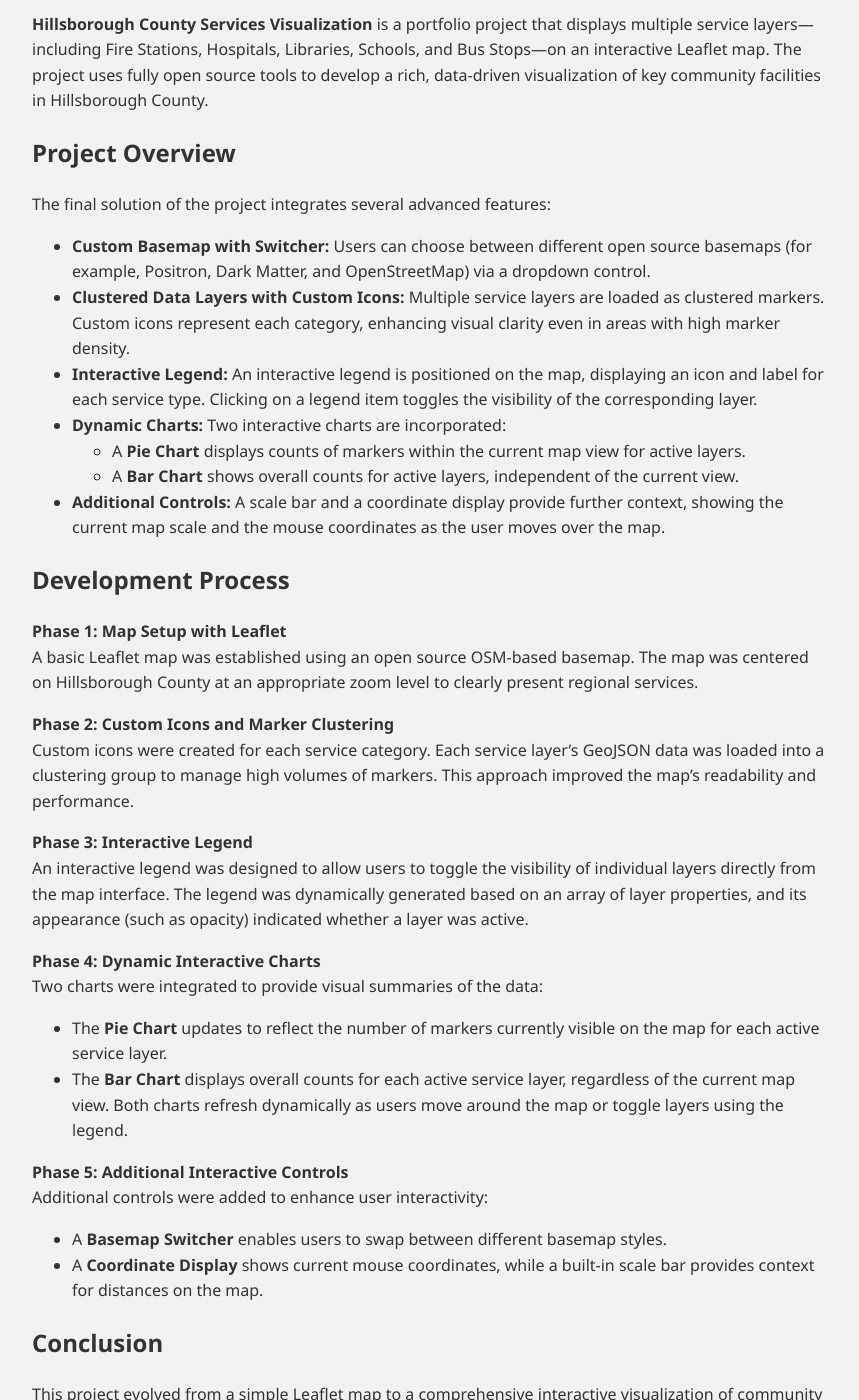
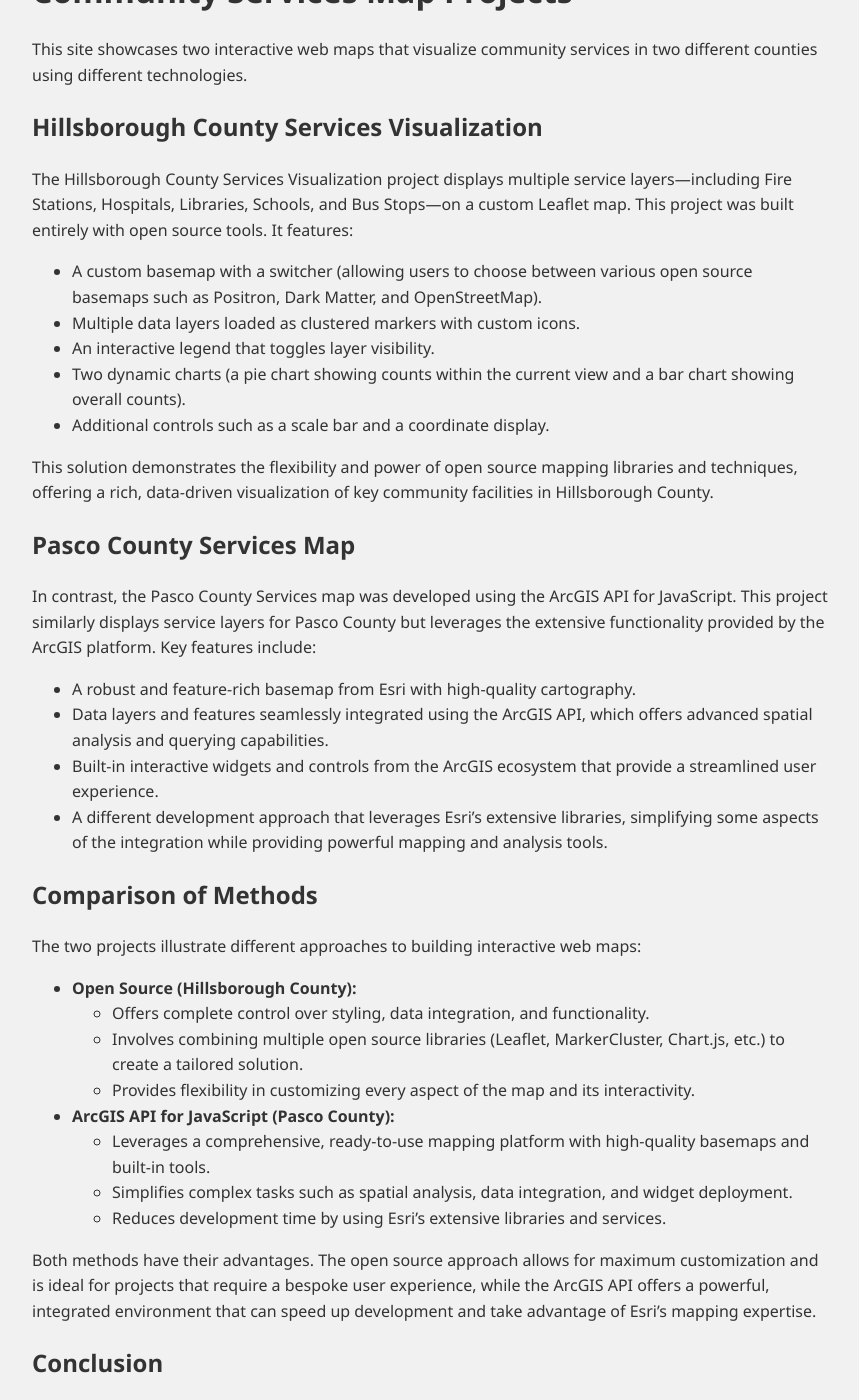
Before and after one commit to KevinMGIS/Hills_Safety_and_Services, a Jekyll site: the page built from index.md, in a window 1280 px wide and 1400 px high, scrolled down 289 px. Shown: the whole window, without its empty margins (208-1067 px from the left). Built offline with Jekyll 4.4.1, drawn with Linux system fonts in a browser that asks for light colours; some of the changed text lies outside the part shown.

Commit message:
Updated Index again

```diff
--- a/index.md
+++ b/index.md
@@ -1,54 +1,59 @@
 ---
 layout: default
-title: Hillsborough Community Map Project
+title: Community Services Map Projects
 ---
 
-[View the Interactive Map](map.html)
+[View Hillsborough County Services Map](https://kevinmgis.github.io/Hills_Safety_and_Services/map.html)
+[View Pasco County Services Map](https://kevinmgis.github.io/Pasco_Service_Visualization/map.html)
 
-# Hillsborough County Services Visualization
+# Community Services Map Projects
 
-**Hillsborough County Services Visualization** is a portfolio project that displays multiple service layers—including Fire Stations, Hospitals, Libraries, Schools, and Bus Stops—on an interactive Leaflet map. The project uses fully open source tools to develop a rich, data-driven visualization of key community facilities in Hillsborough County.
+This site showcases two interactive web maps that visualize community services in two different counties using different technologies.
 
-## Project Overview
+## Hillsborough County Services Visualization
 
-The final solution of the project integrates several advanced features:
-- **Custom Basemap with Switcher:** Users can choose between different open source basemaps (for example, Positron, Dark Matter, and OpenStreetMap) via a dropdown control.
-- **Clustered Data Layers with Custom Icons:** Multiple service layers are loaded as clustered markers. Custom icons represent each category, enhancing visual clarity even in areas with high marker density.
-- **Interactive Legend:** An interactive legend is positioned on the map, displaying an icon and label for each service type. Clicking on a legend item toggles the visibility of the corresponding layer.
-- **Dynamic Charts:** Two interactive charts are incorporated:
-  - A **Pie Chart** displays counts of markers within the current map view for active layers.
-  - A **Bar Chart** shows overall counts for active layers, independent of the current view.
-- **Additional Controls:** A scale bar and a coordinate display provide further context, showing the current map scale and the mouse coordinates as the user moves over the map.
+The Hillsborough County Services Visualization project displays multiple service layers—including Fire Stations, Hospitals, Libraries, Schools, and Bus Stops—on a custom Leaflet map. This project was built entirely with open source tools. It features:
 
-## Development Process
+- A custom basemap with a switcher (allowing users to choose between various open source basemaps such as Positron, Dark Matter, and OpenStreetMap).
+- Multiple data layers loaded as clustered markers with custom icons.
+- An interactive legend that toggles layer visibility.
+- Two dynamic charts (a pie chart showing counts within the current view and a bar chart showing overall counts).
+- Additional controls such as a scale bar and a coordinate display.
 
-**Phase 1: Map Setup with Leaflet**
-A basic Leaflet map was established using an open source OSM-based basemap. The map was centered on Hillsborough County at an appropriate zoom level to clearly present regional services.
+This solution demonstrates the flexibility and power of open source mapping libraries and techniques, offering a rich, data-driven visualization of key community facilities in Hillsborough County.
 
-**Phase 2: Custom Icons and Marker Clustering**
-Custom icons were created for each service category. Each service layer’s GeoJSON data was loaded into a clustering group to manage high volumes of markers. This approach improved the map’s readability and performance.
+## Pasco County Services Map
 
-**Phase 3: Interactive Legend**
-An interactive legend was designed to allow users to toggle the visibility of individual layers directly from the map interface. The legend was dynamically generated based on an array of layer properties, and its appearance (such as opacity) indicated whether a layer was active.
+In contrast, the Pasco County Services map was developed using the ArcGIS API for JavaScript. This project similarly displays service layers for Pasco County but leverages the extensive functionality provided by the ArcGIS platform. Key features include:
 
-**Phase 4: Dynamic Interactive Charts**
-Two charts were integrated to provide visual summaries of the data:
-- The **Pie Chart** updates to reflect the number of markers currently visible on the map for each active service layer.
-- The **Bar Chart** displays overall counts for each active service layer, regardless of the current map view.
-Both charts refresh dynamically as users move around the map or toggle layers using the legend.
+- A robust and feature-rich basemap from Esri with high-quality cartography.
+- Data layers and features seamlessly integrated using the ArcGIS API, which offers advanced spatial analysis and querying capabilities.
+- Built‑in interactive widgets and controls from the ArcGIS ecosystem that provide a streamlined user experience.
+- A different development approach that leverages Esri's extensive libraries, simplifying some aspects of the integration while providing powerful mapping and analysis tools.
 
-**Phase 5: Additional Interactive Controls**
-Additional controls were added to enhance user interactivity:
-- A **Basemap Switcher** enables users to swap between different basemap styles.
-- A **Coordinate Display** shows current mouse coordinates, while a built‑in scale bar provides context for distances on the map.
+## Comparison of Methods
+
+The two projects illustrate different approaches to building interactive web maps:
+
+- **Open Source (Hillsborough County):**
+  - Offers complete control over styling, data integration, and functionality.
+  - Involves combining multiple open source libraries (Leaflet, MarkerCluster, Chart.js, etc.) to create a tailored solution.
+  - Provides flexibility in customizing every aspect of the map and its interactivity.
+
+- **ArcGIS API for JavaScript (Pasco County):**
+  - Leverages a comprehensive, ready-to-use mapping platform with high-quality basemaps and built‑in tools.
+  - Simplifies complex tasks such as spatial analysis, data integration, and widget deployment.
+  - Reduces development time by using Esri’s extensive libraries and services.
+
+Both methods have their advantages. The open source approach allows for maximum customization and is ideal for projects that require a bespoke user experience, while the ArcGIS API offers a powerful, integrated environment that can speed up development and take advantage of Esri’s mapping expertise.
 
 ## Conclusion
 
-This project evolved from a simple Leaflet map to a comprehensive interactive visualization of community services. The final solution showcases:
+The projects evolved from a basic mapping solution to comprehensive interactive visualizations. The final solutions include:
 - A custom, switchable basemap.
 - Clustered markers with custom icons for various service layers.
 - An interactive legend for easy layer management.
 - Dynamic pie and bar charts that update in real time.
 - Additional controls such as a scale bar and a coordinate display.
 
-The project demonstrates the effective use of open source tools to create a rich, interactive mapping application that provides valuable insights into community resources in Hillsborough County.
+These projects demonstrate the effective use of open source tools and the ArcGIS API to create rich, interactive mapping applications that provide valuable insights into community services.
```
Also changed, not shown: 1 other file.
